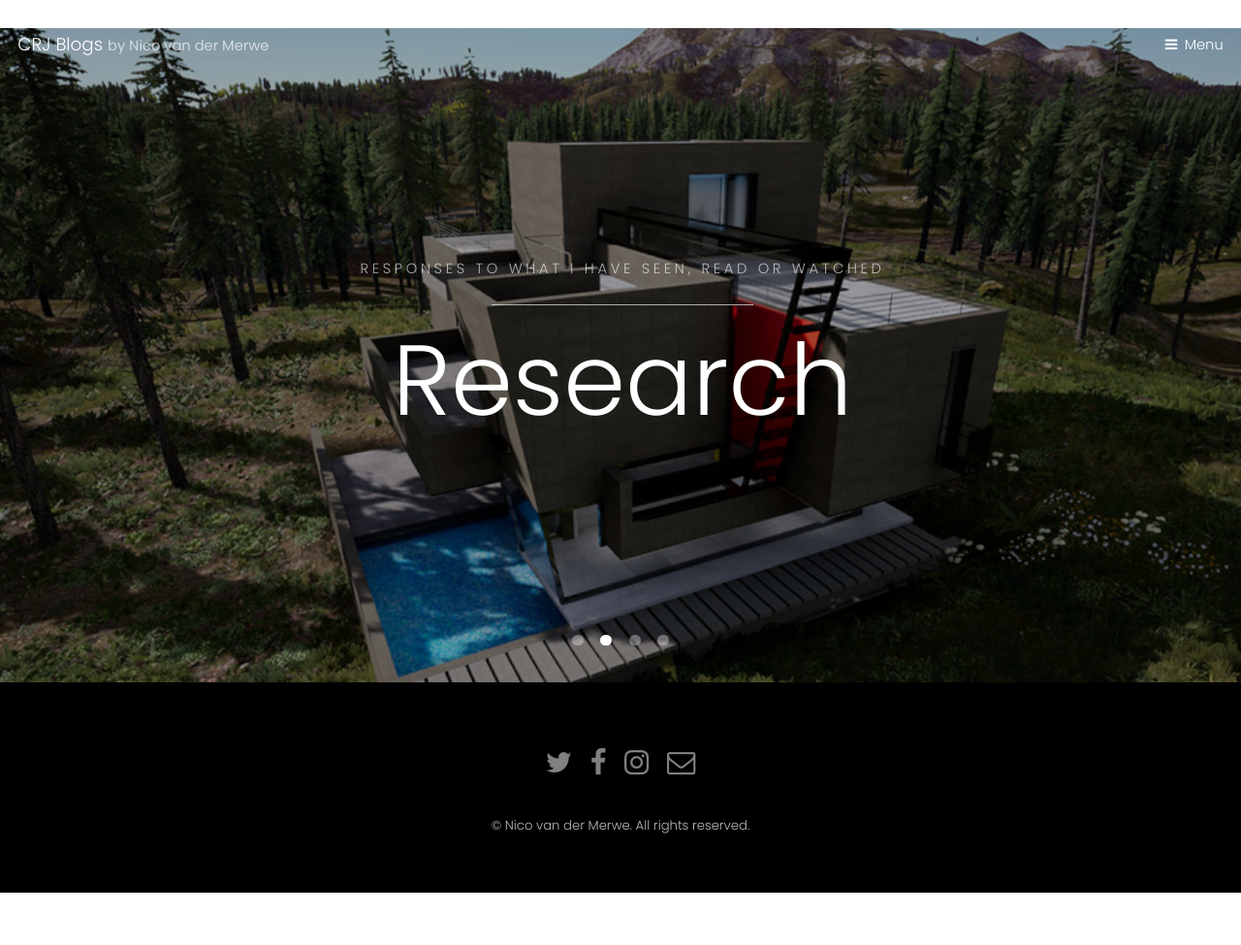
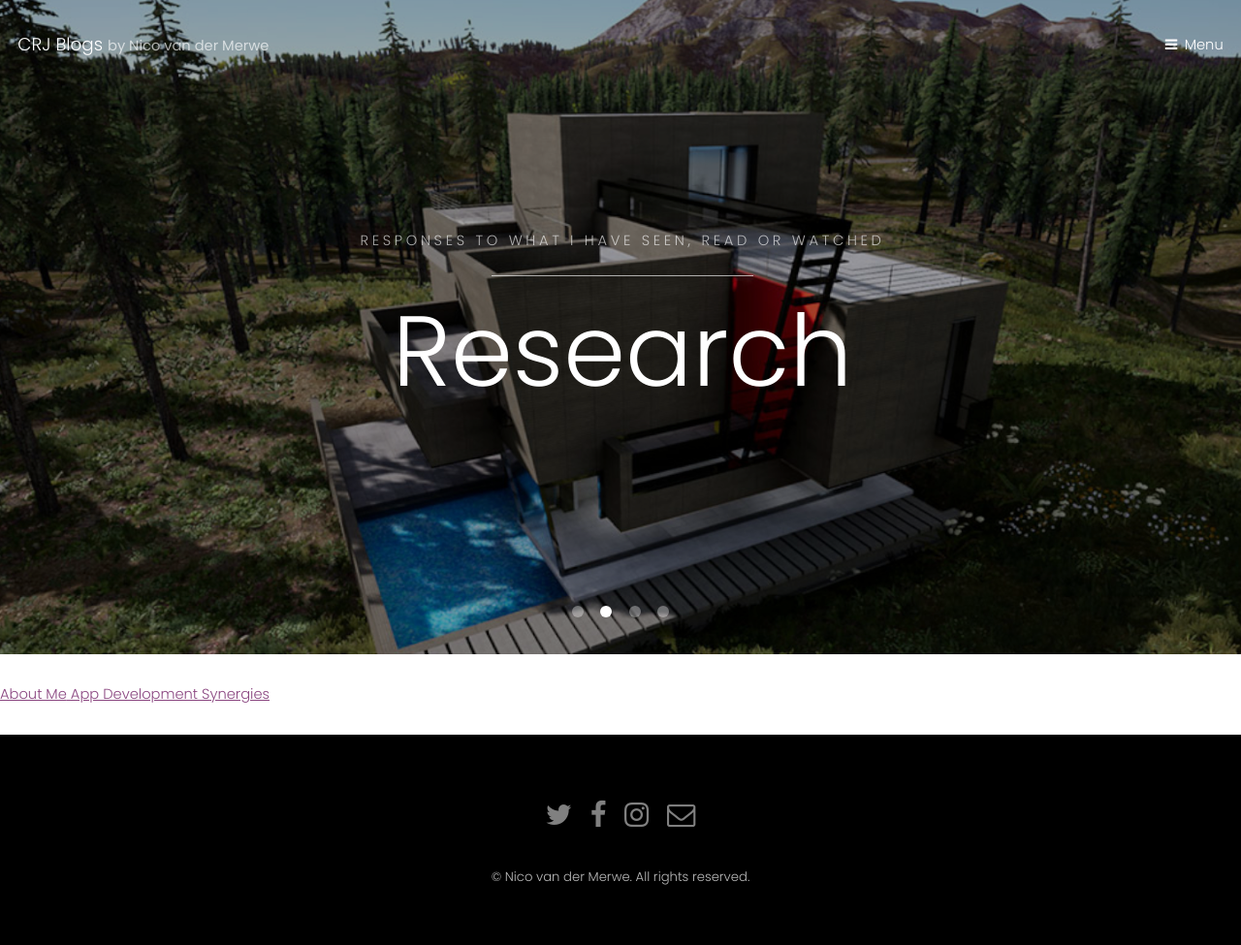
Before and after one commit to NicoVDMerweCRJ/NicoVDMerweCRJ.github.io, a Jekyll site: the page index.html, which Jekyll copies as it is, in a window 1280 px wide. Shown: the whole page at 97% size. Built offline with Jekyll 4.4.1, drawn with Linux system fonts in a browser that asks for light colours; before the commit the page ends 921 px from its top, so only the background shows below that.

Commit message:
Update index.html

```diff
--- a/index.html
+++ b/index.html
@@ -65,12 +65,12 @@
 						</header>
 					</div>
 				</article>
-				<div class="container" id="Buttons">
-					<p></p>
-					<a href="https://nicovdmerwecrj.github.io/aboutme.html"> About Me</a><a href="https://nicovdmerwecrj.github.io/appdevelopmentsynergies.html"> App Development Synergies</a>
-					<p></p>
 				</div>
 			</section>
+
+	<p></p>
+		<a href="https://nicovdmerwecrj.github.io/aboutme.html"> About Me</a><a href="https://nicovdmerwecrj.github.io/appdevelopmentsynergies.html"> App Development Synergies</a>
+	<p></p>
 
 		<!-- Footer -->
 			<footer id="footer">
```
